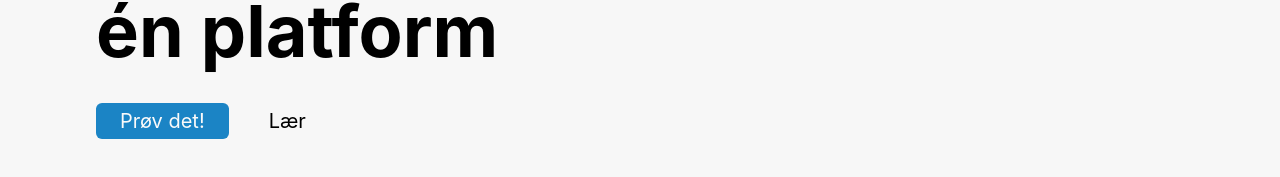
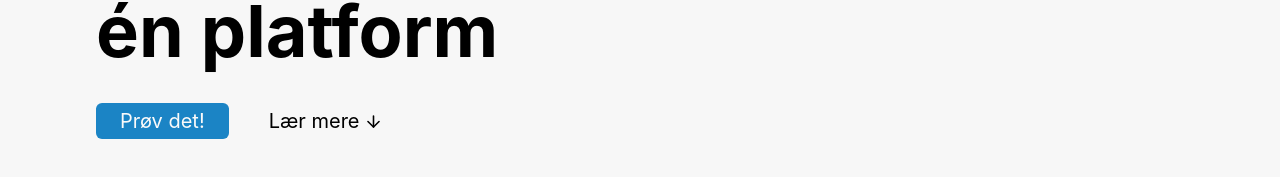
Before and after one commit to Akademiaapp/website, a SvelteKit app: page / in a window 1280 px wide. Shown: the part 401-578 px from the top of the page. Built offline with nearby package versions, Linux system fonts and the light colour scheme.

Commit message:
Lucide icon

```diff
--- a/package.json
+++ b/package.json
@@ -37,6 +37,6 @@
   },
   "type": "module",
   "dependencies": {
-    "lucide": "^0.359.0"
+    "lucide-svelte": "^0.359.0"
   }
 }
--- a/src/routes/+page.svelte
+++ b/src/routes/+page.svelte
@@ -1,4 +1,5 @@
 <script>
+	import { ArrowDown } from 'lucide-svelte';
 </script>
 
 <div class="header py-40 px-24 space-y-8">
@@ -7,7 +8,10 @@
 	</h1>
 	<div class="flex gap-10 items-center text-xl">
 		<button class=" button primary text-xl px-6 py-1 rounded-md"> Prøv det! </button>
-		<a href=""> Lær </a>
+		<a href="" class="flex gap-1 whitespace-nowrap relative items-center">
+			Lær mere
+			<ArrowDown size="19"></ArrowDown>
+		</a>
 	</div>
 </div>
 
@@ -19,9 +23,11 @@
 			width: 100%;
 			transform: scaleX(0);
 			height: 1px;
+			position: absolute;
 			background-color: #000;
 			transition: transform 0.3s;
 			transform-origin: right;
+			bottom: 0;
 		}
 
 		&:hover::after {
```
Also changed, not shown: 1 other file (tests, documents, lock files or other folders).
